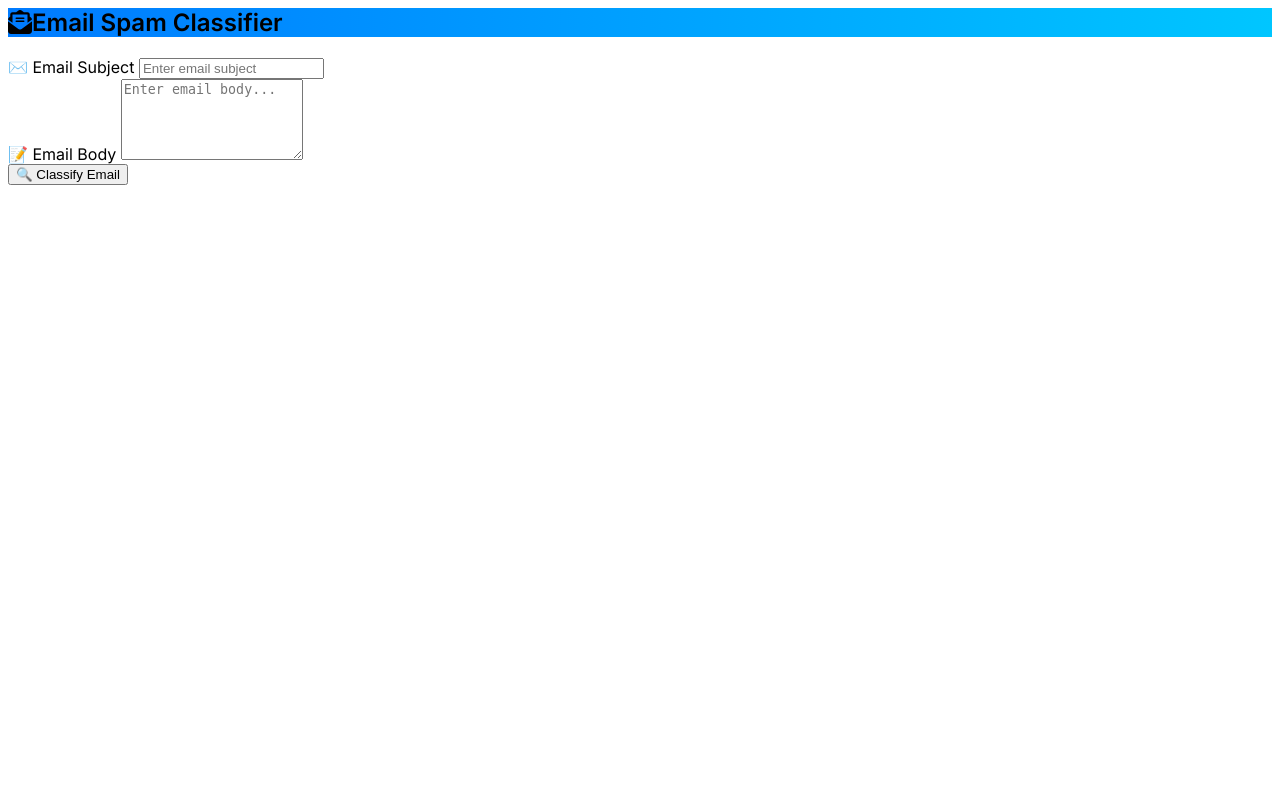
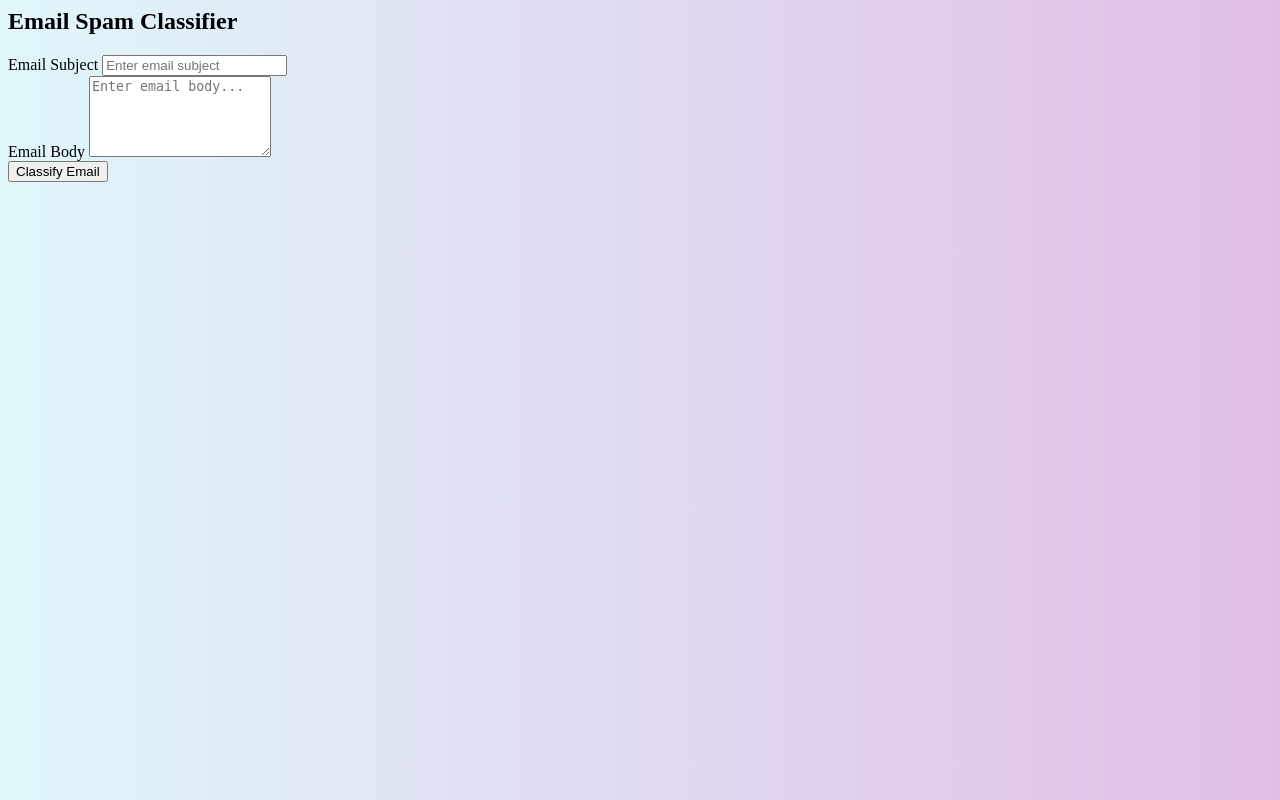
Before and after one commit to jessie726/Phishing-Email-Detector, a Flask app: page / in a window 1280 px wide. Run offline with Flask 3, Linux system fonts and the light colour scheme; parts of the project's set-up code (start-up, migrations or seed data) failed here and were passed over.

Commit message:
Update index.html

```diff
--- a/templates/index.html
+++ b/templates/index.html
@@ -1,37 +1,39 @@
 <link href="https://fonts.googleapis.com/css2?family=Inter:wght@400;600&display=swap" rel="stylesheet">
 <link rel="stylesheet" href="https://cdnjs.cloudflare.com/ajax/libs/font-awesome/6.4.0/css/all.min.css">
-<body class="bg-light" style="font-family: 'Inter', sans-serif;">
+<meta name="viewport" content="width=device-width, initial-scale=1">
+<style>
+  body {
+    background: linear-gradient(to right, #e0f7fa, #e1bee7);
+  }
+</style>
+<body class="bg-light">
   <div class="container mt-5">
     <div class="row justify-content-center">
-      <div class="col-md-10 col-lg-8">
-        <div class="card shadow border-0">
-          <div class="card-header bg-gradient-primary text-white text-center py-4" style="background: linear-gradient(to right, #007bff, #00c6ff);">
-            <h2 class="mb-0"><i class="fas fa-envelope-open-text me-2"></i>Email Spam Classifier</h2>
+      <div class="col-md-8 col-lg-6">
+        <div class="card shadow">
+          <div class="card-header text-center bg-primary text-white">
+            <h2>Email Spam Classifier</h2>
           </div>
-          <div class="card-body px-4 py-5">
-
+          <div class="card-body">
             <form method="POST">
-              <div class="mb-4">
-                <label for="subject" class="form-label fw-bold">✉️ Email Subject</label>
+              <div class="mb-3">
+                <label for="subject" class="form-label">Email Subject</label>
                 <input type="text" class="form-control" id="subject" name="subject" placeholder="Enter email subject">
               </div>
-
-              <div class="mb-4">
-                <label for="body" class="form-label fw-bold">📝 Email Body</label>
+              <div class="mb-3">
+                <label for="body" class="form-label">Email Body</label>
                 <textarea class="form-control" id="body" name="body" rows="5" placeholder="Enter email body..."></textarea>
               </div>
-
               <div class="text-center">
-                <button type="submit" class="btn btn-success btn-lg px-5 shadow-sm">🔍 Classify Email</button>
+                <button type="submit" class="btn btn-success">Classify Email</button>
               </div>
             </form>
 
             {% if prediction %}
-            <div class="alert mt-5 text-center {% if prediction == 'Spam' %}alert-danger{% else %}alert-success{% endif %}">
+            <div class="alert mt-4 text-center {% if prediction == 'Spam' %}alert-danger{% else %}alert-success{% endif %}">
               <strong>Result:</strong> This email is classified as <strong>{{ prediction }}</strong>.
             </div>
             {% endif %}
-
           </div>
         </div>
       </div>
```
